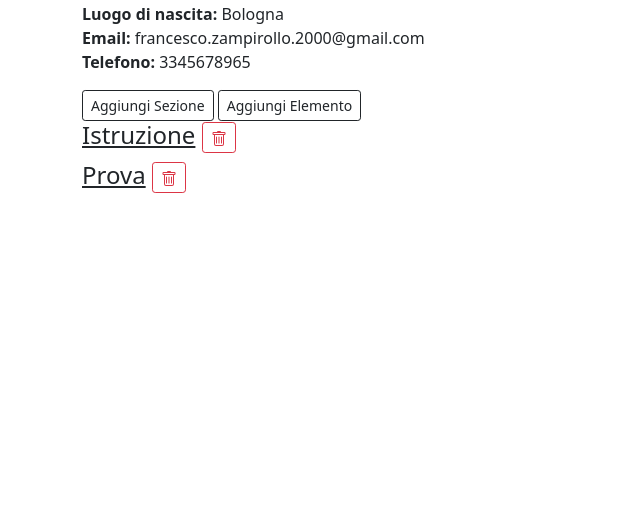
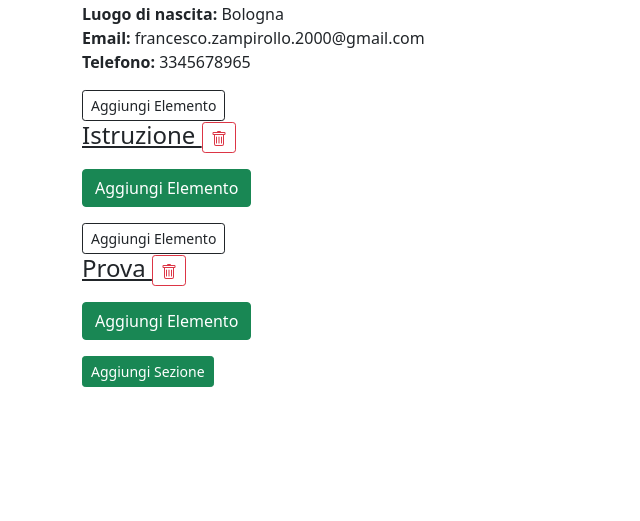
Before and after one commit to zampifre/Curriculator, a Django app: page /app/1/detail-curriculum/ in a window 1280 px wide. Shown: the part 279-800 px from the top of the page, without its empty margins (0-640 px from the left). Run offline with Django 4.2, Linux system fonts and the light colour scheme; data comes from the database, SQL or seed files in the repository; both versions use the stored data as it was after the commit; some libraries are stand-ins or nearby versions.

Commit message:
Add - Aggiunta Elementi con AJAX

```diff
--- a/CurriculatorApp/forms.py
+++ b/CurriculatorApp/forms.py
@@ -1,6 +1,6 @@
 from django import forms
 from django.contrib.auth.forms import UserCreationForm
-from django.forms import modelformset_factory
+from django.forms import modelformset_factory, DateInput
 
 from .models import *
 from crispy_forms.helper import FormHelper
@@ -79,3 +79,14 @@ class ElementoForm(forms.ModelForm):
 
 ElementoFormSet = modelformset_factory(Elemento, form=ElementoForm, extra=1,
                                        fields=['titolo', 'data_inizio', 'data_fine', 'sezione', 'campi'])
+
+
+class ElementForm(forms.ModelForm):
+    class Meta:
+        model = Elemento
+        fields = {'titolo', 'data_inizio', 'data_fine', 'campi'}
+        widgets = {
+            'data_inizio': DateInput(attrs={'type': 'date'}),
+            'data_fine': DateInput(attrs={'type': 'date'})
+        }
+        exclude = {'sezione'}
--- a/CurriculatorApp/urls.py
+++ b/CurriculatorApp/urls.py
@@ -12,4 +12,5 @@ urlpatterns = [
     path('<int:pk>/detail-curriculum/', CurriculumDetail.as_view(), name='dettagli-curriculum'),
     path('delete-sezione/<int:pk>', views.delete_sezione, name='delete-sezione'),
     path('delete-elemento/<int:pk>', views.delete_elemento, name='delete-elemento'),
+    path('crea-elemento/', views.elemento_create, name='newelement')
 ]
--- a/CurriculatorApp/views.py
+++ b/CurriculatorApp/views.py
@@ -5,6 +5,7 @@ from django.contrib.auth.mixins import LoginRequiredMixin
 from django.db.models.deletion import Collector
 from django.http import JsonResponse, HttpResponseBadRequest, HttpResponse
 from django.shortcuts import render, redirect, get_object_or_404
+from django.template.loader import render_to_string
 from django.urls import reverse_lazy, reverse
 from django.views import View
 from django.views.generic import DetailView, TemplateView
@@ -120,6 +121,7 @@ class CurriculumDetail(DetailView):
             form_kwargs={'sezione': Sezione.objects.filter(curriculum=kwargs['object'].id)},
             queryset=Elemento.objects.none(),
         )
+        context['form_elemento'] = ElementForm()
         context['curriculum'] = kwargs['object']
         context['sezioni'] = Sezione.objects.filter(curriculum=kwargs['object'].id)
         context['elementi'] = Elemento.objects.filter(sezione__in=context['sezioni'])
@@ -166,3 +168,26 @@ def delete_sezione(request, pk):
     #refresh della pagina corrente
     return redirect(request.META['HTTP_REFERER'])
     #return redirect('CurriculatorApp:dettagli-curriculum', kwargs={'pk': sezione.curriculum.pk})
+
+def elemento_create(request):
+    if request.headers.get('X-Requested-With') == 'XMLHttpRequest':
+        is_ajax = True
+    else:
+        is_ajax = False
+
+    if is_ajax:
+        elemento_titolo = request.POST['titolo']
+        elemento_data_inizio = request.POST['data_inizio']
+        elemento_data_fine = request.POST['data_fine']
+        elemento_sezione = Sezione.objects.get(id=request.POST['sezione'])
+        elemento_campi = request.POST['campi']
+
+        print(elemento_campi)
+        print(elemento_data_inizio)
+        if elemento_titolo and elemento_campi and elemento_sezione:
+            print('entrato')
+            elemento = Elemento.objects.create(titolo=elemento_titolo, data_inizio=elemento_data_inizio,
+                                               data_fine=elemento_data_fine, sezione=elemento_sezione,
+                                               campi=elemento_campi)
+            elemento.save()
+            return redirect(request.META['HTTP_REFERER'])
--- a/templates/Curriculator/navbar.html
+++ b/templates/Curriculator/navbar.html
@@ -1,6 +1,7 @@
 <nav class="navbar navbar-expand-lg bg-light">
   <div class="container-fluid">
-    <a class="navbar-brand" href="#">Navbar</a>
+    <a class="navbar-brand" href="#"></a>
+      <!--<img src="/media/static/images/icon.png" alt="...">-->
     <button class="navbar-toggler" type="button" data-bs-toggle="collapse" data-bs-target="#navbarNavAltMarkup" aria-controls="navbarNavAltMarkup" aria-expanded="false" aria-label="Toggle navigation">
       <span class="navbar-toggler-icon"></span>
     </button>
--- a/templates/profile/curriculum-detail.html
+++ b/templates/profile/curriculum-detail.html
@@ -22,8 +22,6 @@
             <strong>Email: </strong> {{ object.profilo.user.email }}<br>
             <strong>Telefono: </strong> {{ object.profilo.telefono }}<br>
         </p>
-        <button id="mostraform" type="button" class="btn btn-outline-dark btn-sm">Aggiungi Sezione</button>
-        <button id="mostraformel" type="button" class="btn btn-outline-dark btn-sm">Aggiungi Elemento</button>
         <div id="contenitoreform" class="container" style="display: none">
             <form id="form-container" method="post">
                 {% csrf_token %}
@@ -44,7 +42,7 @@
                 {{ formset_element.management_form }}
                 {% for form_el in formset_element %}
                     <div class="element-form">
-                    {{ form_el | crispy }}
+                        {{ form_el | crispy }}
                     </div>
                 {% endfor %}
                 <!-- <button id="aggiungi-form-elemento" type="button" class="btn btn-primary">Nuovo Elemento</button> -->
@@ -57,7 +55,8 @@
         <ul class="list-group" id="list-section">
             <div>
                 {% for item in sezioni %}
-                    <h4 id="item{{ item.id }}"><u>{{ item.titolo }}</u>
+                    <button id="mostraformel" type="button" class="btn btn-outline-dark btn-sm">Aggiungi Elemento</button>
+                    <h4 id="item{{ item.id }}"><u>{{ item.titolo }} </u>
                         <a type="button" class="btn btn-outline-danger btn-sm"
                           href="{% url 'CurriculatorApp:delete-sezione' item.id %}">
                         <svg xmlns="http://www.w3.org/2000/svg" width="16" height="16" fill="currentColor"
@@ -65,9 +64,17 @@
                             <path d="M5.5 5.5A.5.5 0 0 1 6 6v6a.5.5 0 0 1-1 0V6a.5.5 0 0 1 .5-.5zm2.5 0a.5.5 0 0 1 .5.5v6a.5.5 0 0 1-1 0V6a.5.5 0 0 1 .5-.5zm3 .5a.5.5 0 0 0-1 0v6a.5.5 0 0 0 1 0V6z"/>
                             <path fill-rule="evenodd" d="M14.5 3a1 1 0 0 1-1 1H13v9a2 2 0 0 1-2 2H5a2 2 0 0 1-2-2V4h-.5a1 1 0 0 1-1-1V2a1 1 0 0 1 1-1H6a1 1 0 0 1 1-1h2a1 1 0 0 1 1 1h3.5a1 1 0 0 1 1 1v1zM4.118 4 4 4.059V13a1 1 0 0 0 1 1h6a1 1 0 0 0 1-1V4.059L11.882 4H4.118zM2.5 3V2h11v1h-11z"/>
                         </svg></a>
+                        <p>
+                        <div id="form-el-ajax{{ item.id }}" class="container-sm" style="display: none">
+                            <form id="form-elemento{{ item.id }}">
+                                {% csrf_token %}
+                                {{ form_elemento | crispy}}
+                                <button type="submit" name="crea-elemento" onclick="crea_elemento(event, {{ item.id }})" class="btn btn-success">Crea Elemento</button>
+                            </form>
+                        </div>
+                        <button type="button" id="js-crea-elemento{{ item.id }}" onclick="views_form({{ item.id }})" class="btn btn-success js-crea-elemento">Aggiungi Elemento</button>
+                        </p>
                     </h4>
-                    <!--<button id="mostraformel{{ item.id }}" type="button" onclick="styleElement({{ item.id }})"
-                     class="btn btn-outline-dark btn-sm">Aggiungi Elemento</button> -->
                     {% for element in elementi %}
                         {% if element.sezione == item %}
                             <ul>
@@ -90,28 +97,11 @@
                 {% endfor %}
             </div>
         </ul>
+
+        <button id="mostraform" type="button" class="btn btn-success btn-sm">Aggiungi Sezione</button>
     </div>
 
-    <!-- <script>
-        let elementform = document.querySelectorAll(".element-form")
-        let container = document.querySelector("#form-container-element")
-        let addButton = document.querySelector("#aggiungi-form-elemento")
-        let totalForms = document.querySelector("#id_form-TOTAL_FORMS")
-        let formNum = elementform.length-1
-        addButton.addEventListener('click', addForm)
-
-        function addForm(e){
-            e.preventDefault()
-
-            let newForm = elementform[0].cloneNode(true)
-            let formRegex = RegExp(`form-(\\d){1}-`, 'g')
-
-            formNum++
-            newForm.innerHTML = newForm.innerHTML.replace(formRegex, `form-${formNum}-`)
-            container.insertBefore(newForm, addButton)
-            totalForms.setAttribute('value', `${formNum+1}`)
-        }
-    </script> -->
+    <script src="https://code.jquery.com/jquery-3.6.0.min.js"></script>
 
     <script>
         document.querySelector("#mostraform").addEventListener("click", () => {
@@ -120,11 +110,38 @@
     </script>
 
     <script>
-    function styleElement(id){
-        document.getElementById("contenitoreformelement").style.display = ""
-    }
+        function crea_elemento(e, id){
+            e.preventDefault()
+            let form_data = {
+               titolo: $("#id_titolo", "#form-elemento" + id).val(),
+                csrfmiddlewaretoken: '{{ csrf_token }}',
+                campi: $("#id_campi", "#form-elemento" + id).val(),
+                data_inizio: $("#id_data_inizio", "#form-elemento" + id).val(),
+                data_fine: $("#id_data_fine", "#form-elemento" + id).val(),
+                sezione: id
+            }
+            console.log(form_data)
+            $.ajax({
+                url: '{% url 'CurriculatorApp:newelement' %}',
+                type: 'POST',
+
+                data: form_data,
+                dataType: 'text',
+                success: function (response) {
+                    window.location.reload();
+                },
+                error: function (response) {
+                    $('.error-block').html(response);
+                }
+            })
+        }
     </script>
 
+    <script>
+        function views_form(id){
+            document.getElementById("form-el-ajax" + id).style.display = ""
+        }
+    </script>
     <script>
         document.querySelector("#mostraformel").addEventListener("click", () => {
         document.getElementById("contenitoreformelement").style.display = ""
```
Also changed, not shown: db.sqlite3.
